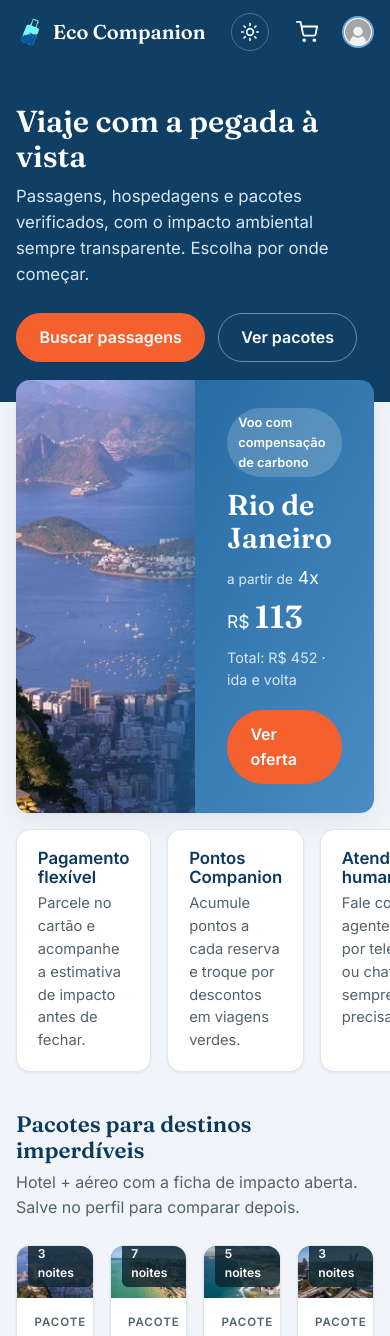
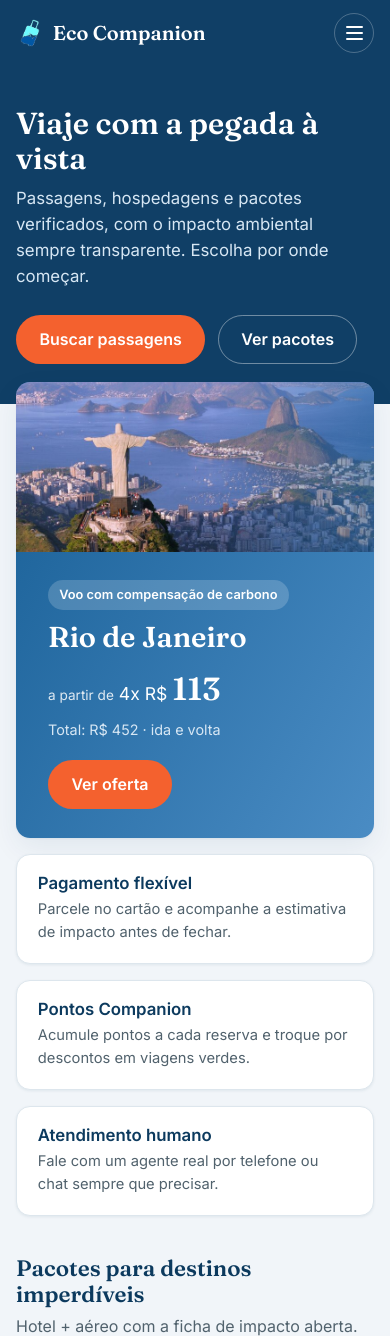
Before and after one commit to 4mdaan/eco-companion, a Node server app: page / in a window 390 px wide; the page is wider, and only the part inside the window is pictured. Shown: the top 1336 px of that part. Run offline with Node 20, Linux system fonts and the light colour scheme.

Commit message:
Melhora responsividade em dispositivos móveis
Co-authored-by: Copilot <223556219+Copilot@users.noreply.github.com>

```diff
--- a/public/css/base.css
+++ b/public/css/base.css
@@ -39,26 +39,6 @@ html { scroll-behavior: smooth; scroll-padding-top: 120px; }
   *, *::before, *::after { animation-duration: .001ms !important; transition-duration: .001ms !important; }
 }
 body { margin: 0; font-family: var(--font-body); color: var(--ink); background: var(--bg); line-height: 1.55; -webkit-font-smoothing: antialiased; }
-@media (max-width: 1000px) {
-  .package-grid { grid-template-columns: repeat(2, 1fr); }
-  .search-row { grid-template-columns: 1fr 1fr; }
-  .search-row .swap { grid-column: span 2; justify-self: center; }
-  .btn--search { grid-column: span 2; }
-}
-@media (max-width: 760px) {
-  .topbar-links .topbar-link { display: none; }
-  .topbar-links .topbar-account { display: inline-flex; }
-  .hero-offer-inner { grid-template-columns: 1fr; }
-  .offer-art { min-height: 140px; }
-  .offer-perks { grid-template-columns: 1fr; }
-  .profile-grid { grid-template-columns: 1fr; }
-}
-@media (max-width: 560px) {
-  .package-grid { grid-template-columns: 1fr; }
-  .search-row { grid-template-columns: 1fr; }
-  .search-row .swap, .btn--search { grid-column: auto; width: 100%; border-radius: var(--radius-sm); }
-  .field--pax { max-width: none; }
-}
 :root { color-scheme: light; }
 body, .topbar, .producttabs, .search, .package, .panel, .pkg-buy,
 .site-footer, .promo-inner, .field, .form-field input, .form-field select {
@@ -377,3 +306,55 @@ img, svg { max-width: 100%; display: block; }
 .empty-state { color: var(--ink-soft); }
 .cashback-info .eyebrow { color: var(--blue-100); }
 .cashback-action .btn:disabled { opacity: .5; cursor: not-allowed; }
+
+.topbar-menu-toggle {
+  display: none;
+  align-items: center;
+  justify-content: center;
+  flex-direction: column;
+  gap: 4px;
+  width: 40px;
+  height: 40px;
+  padding: 0;
+  border: 1.5px solid rgba(255,255,255,.25);
+  border-radius: 50%;
+  background: transparent;
+  color: #fff;
+  cursor: pointer;
+}
+.topbar-menu-toggle span { width: 17px; height: 2px; border-radius: 2px; background: currentColor; }
+.topbar-menu-toggle:hover { background: rgba(255,255,255,.12); }
+
+@media (max-width: 820px) {
+  .footer-inner { grid-template-columns: 1fr 1fr; }
+  .footer-brand-col { grid-column: 1 / -1; }
+}
+@media (max-width: 760px) {
+  .topbar-menu-toggle { display: inline-flex; }
+  .topbar-links {
+    display: none;
+    position: absolute;
+    top: 100%;
+    left: 0;
+    right: 0;
+    flex-direction: column;
+    align-items: stretch;
+    gap: .25rem;
+    padding: .6rem var(--gap) 1rem;
+    background: var(--blue-800);
+    box-shadow: var(--shadow);
+  }
+  .topbar-links.is-open { display: flex; }
+  .topbar-links .topbar-link { display: block; padding: .65rem .5rem; }
+  .topbar-links .topbar-cart,
+  .topbar-links .topbar-account,
+  .topbar-links .theme-toggle { align-self: flex-start; }
+  [data-theme="dark"] .topbar-links { background: #0a131c; }
+}
+@media (max-width: 560px) {
+  .footer-inner { grid-template-columns: 1fr; }
+  .footer-bottom { flex-direction: column; align-items: flex-start; }
+}
+@media (max-width: 620px) {
+  .admin-form-grid { grid-template-columns: 1fr; }
+}
--- a/public/css/paginas/admin.css
+++ b/public/css/paginas/admin.css
@@ -36,3 +36,7 @@
 .admin-form input, .admin-form textarea { width: 100%; padding: .65rem .8rem; border: 1.5px solid var(--line); border-radius: var(--radius-sm); font: inherit; background: var(--surface); color: var(--ink); resize: vertical; }
 .admin-form input:focus, .admin-form textarea:focus { outline: none; border-color: var(--blue-500); box-shadow: 0 0 0 3px var(--blue-50); }
 .admin-form-actions { display: flex; gap: .8rem; margin-top: .5rem; }
+
+@media (max-width: 620px) {
+  .admin-form-grid { grid-template-columns: 1fr; }
+}
--- a/public/css/paginas/ajuda.css
+++ b/public/css/paginas/ajuda.css
@@ -23,3 +23,8 @@
 .help-faq > h2 { font-size: clamp(1.4rem, 3vw, 1.9rem); margin-bottom: 1.2rem; }
 .faq-cat { font-family: var(--font-display); font-size: 1.05rem; color: var(--blue-700); margin: 1.6rem 0 .7rem; text-transform: uppercase; letter-spacing: .04em; }
 .help-contact { margin-top: 1.8rem; color: var(--ink-soft); font-size: .92rem; }
+
+@media (max-width: 860px) {
+  .help-body { grid-template-columns: 1fr; }
+  .chat { position: static; }
+}
--- a/public/css/paginas/home.css
+++ b/public/css/paginas/home.css
@@ -50,3 +50,15 @@ a.package-title:hover { color: var(--blue-600); text-decoration: underline; }
 .home-hero-actions { display: flex; flex-wrap: wrap; gap: .8rem; margin-top: 1.6rem; }
 .btn--ghost-light { background: transparent; color: #fff; border-color: rgba(255,255,255,.4); }
 .btn--ghost-light:hover { background: rgba(255,255,255,.12); }
+
+@media (max-width: 1000px) {
+  .package-grid { grid-template-columns: repeat(2, minmax(0, 1fr)); }
+}
+@media (max-width: 760px) {
+  .hero-offer-inner { grid-template-columns: 1fr; }
+  .offer-art { min-height: 170px; }
+  .offer-perks { grid-template-columns: 1fr; }
+}
+@media (max-width: 560px) {
+  .package-grid { grid-template-columns: 1fr; }
+}
--- a/public/js/main.js
+++ b/public/js/main.js
@@ -8,4 +8,34 @@
   document.querySelectorAll("#ano, .ano-js").forEach(function (el) {
     el.textContent = year;
   });
+
+  var menuToggle = document.getElementById("topbarMenuToggle");
+  var navigation = document.getElementById("primary-navigation");
+
+  if (menuToggle && navigation) {
+    function closeMenu() {
+      menuToggle.setAttribute("aria-expanded", "false");
+      menuToggle.setAttribute("aria-label", "Abrir menu");
+      navigation.classList.remove("is-open");
+    }
+
+    menuToggle.addEventListener("click", function () {
+      var isOpen = menuToggle.getAttribute("aria-expanded") === "true";
+      menuToggle.setAttribute("aria-expanded", String(!isOpen));
+      menuToggle.setAttribute("aria-label", isOpen ? "Abrir menu" : "Fechar menu");
+      navigation.classList.toggle("is-open", !isOpen);
+    });
+
+    navigation.addEventListener("click", function (event) {
+      if (event.target.closest("a")) closeMenu();
+    });
+
+    document.addEventListener("keydown", function (event) {
+      if (event.key === "Escape") closeMenu();
+    });
+
+    window.addEventListener("resize", function () {
+      if (window.innerWidth > 760) closeMenu();
+    });
+  }
 })();
--- a/views/partials/menu.ejs
+++ b/views/partials/menu.ejs
@@ -4,7 +4,12 @@
       <span class="brand-mark" aria-hidden="true"></span>
       <span class="brand-name">Eco Companion</span>
     </a>
-    <nav class="topbar-links" aria-label="Navegação">
+    <button class="topbar-menu-toggle" id="topbarMenuToggle" type="button" aria-controls="primary-navigation" aria-expanded="false" aria-label="Abrir menu">
+      <span aria-hidden="true"></span>
+      <span aria-hidden="true"></span>
+      <span aria-hidden="true"></span>
+    </button>
+    <nav class="topbar-links" id="primary-navigation" aria-label="Navegação">
       <button class="theme-toggle" id="themeToggle" type="button" aria-label="Mudar para tema escuro">
         <svg class="icon-sun" viewBox="0 0 24 24" fill="none" stroke="currentColor" stroke-width="2" stroke-linecap="round" aria-hidden="true"><circle cx="12" cy="12" r="4"/><path d="M12 2v2M12 20v2M4.9 4.9l1.4 1.4M17.7 17.7l1.4 1.4M2 12h2M20 12h2M4.9 19.1l1.4-1.4M17.7 6.3l1.4-1.4"/></svg>
         <svg class="icon-moon" viewBox="0 0 24 24" fill="none" stroke="currentColor" stroke-width="2" stroke-linecap="round" stroke-linejoin="round" aria-hidden="true"><path d="M21 12.8A9 9 0 1 1 11.2 3a7 7 0 0 0 9.8 9.8z"/></svg>
```
Also changed, not shown: other parts of public/css/base.css (+0 -51 lines), public/css/paginas/carrinho.css (+13 -0 lines), public/css/paginas/pacote.css (+8 -0 lines), public/css/paginas/passagens.css (+18 -0 lines), public/css/paginas/perfil.css (+8 -0 lines).
